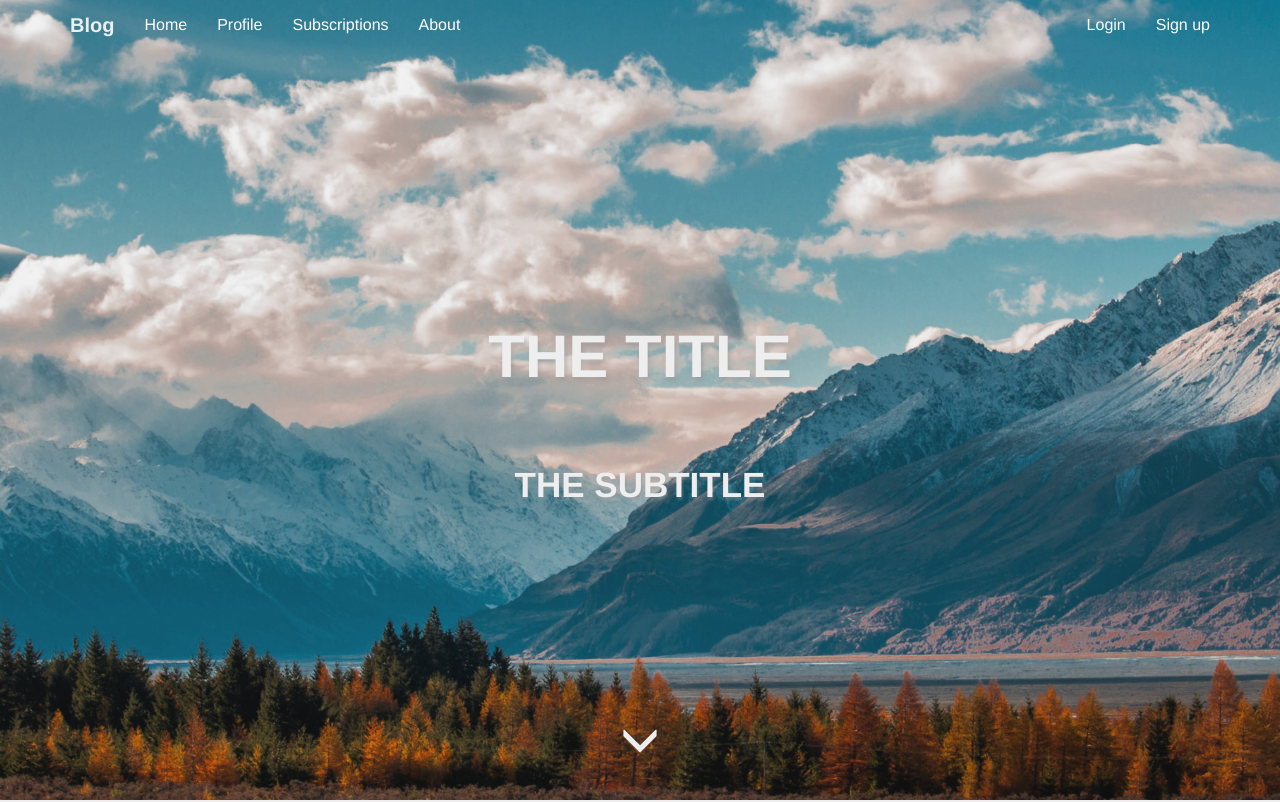
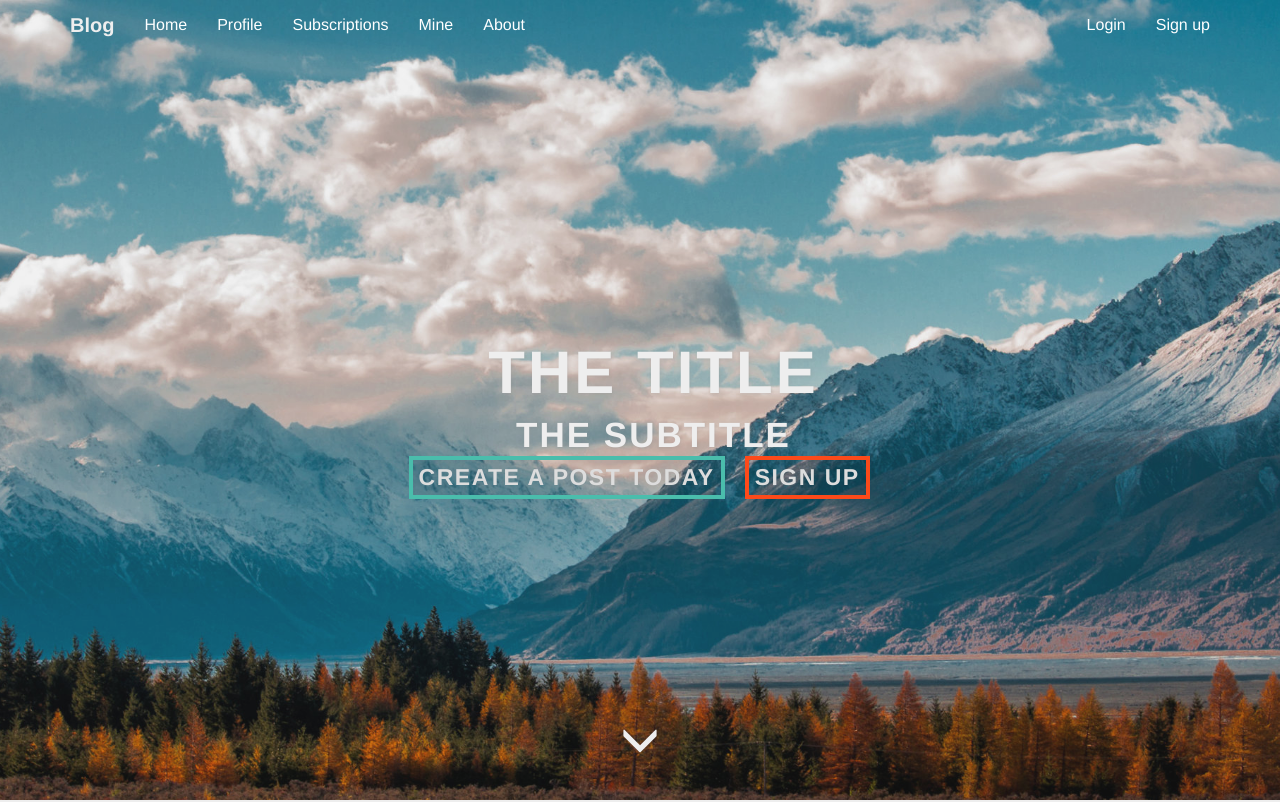
Before and after one commit to someoneontheinternet/blog, a plain HTML site: page index.html in a window 1280 px wide. Shown: the top 802 px of the page. Drawn offline with nearby package versions, Linux system fonts and the light colour scheme.

Commit message:
Add files via upload

```diff
--- a/index.html
+++ b/index.html
@@ -18,12 +18,20 @@
   <div class="banner">
 
     <div class="banner-background">
-      <h2 class="banner-title pre">The Title</h2>
-      <h5 class="banner-subtitle pre">The subtitle</h5>
+      <div class="title-container">
+        <h2 class="banner-title pre">The Title</h2>
+        <h5 class="banner-subtitle pre">The subtitle</h5>
+      </div>
+      <div class="title-position pre">
+        <div class="title-button">
+          <button class="button button-info" name="create-post">Create a post today</button>
+          <button class="button button-warning" name="sign-up">Sign up</button>
+        </div>
+      </div>
       <span class="banner-scrolldown pre glyphicon glyphicon-menu-down"></span>
     </div>
 
-    <nav class="navbar navbar-inverse navbar-fixed-top">
+    <nav class="navbar pre navbar-inverse navbar-fixed-top">
       <div class="container">
         <div class="navbar-header">
 
@@ -42,17 +50,37 @@
         <div class="collapse navbar-collapse" id="navbar-top-toggle">
 
           <ul class="nav navbar-nav navbar-center">
-            <li class="m-before"></li>
-            <li><a href="#">Home</a></li>
-            <li><a href="#">Profile</a></li>
-            <li><a href="#">Subscriptions</a></li>
-            <li><a href="#">About</a></li>
-            <li class="m-after"></li>
+            <li>
+              <a href="#">Home</a>
+              <div class="bar"></div>
+            </li>
+            <li>
+              <a href="#">Profile</a>
+              <div class="bar"></div>
+            </li>
+            <li>
+              <a href="#">Subscriptions</a>
+              <div class="bar"></div>
+            </li>
+            <li>
+              <a href="#">Mine</a>
+              <div class="bar"></div>
+            </li>
+            <li>
+              <a href="#">About</a>
+              <div class="bar"></div>
+            </li>
           </ul>
 
           <ul class="nav navbar-nav navbar-right">
-            <li><a href="#">Login</a></li>
-            <li><a href="#">Sign up</a></li>
+            <li>
+              <a href="#">Login</a>
+              <div class="bar"></div>
+            </li>
+            <li>
+              <a href="#">Sign up</a>
+              <div class="bar"></div>
+            </li>
           </ul>
         </div>
 
@@ -136,6 +164,8 @@
 
     </div>
 
+    <br /><br /><br /><br /><br /><br /><br /><br /><br /><br /><br /><br /><br /><br /><br /><br /><br />
+
     <div class="page-finder">
       <nav aria-label="Page navigation">
         <ul class="pagination">
@@ -195,6 +225,7 @@
 <footer>
   <script src="https://ajax.googleapis.com/ajax/libs/jquery/1.12.4/jquery.min.js"></script>
   <script src="https://maxcdn.bootstrapcdn.com/bootstrap/3.3.7/js/bootstrap.min.js"></script>
+  <script src="https://cdnjs.cloudflare.com/ajax/libs/underscore.js/1.8.3/underscore-min.js"></script>
   <script src="./main.js"></script>
 </footer>
 </html>
--- a/main.css
+++ b/main.css
@@ -21,47 +21,61 @@ body {
   background-color: rgba(150, 150, 150, 0.1);
 }
 
+.title-container {
+  position: absolute;
+  top: 40vh;
+  left: calc(50vw - 151.655px);
+  text-shadow: 1px 1px 3px rgba(150, 150, 150, 0.3);
+}
+
 .banner-title {
-  position: absolute;
-  text-shadow: 2px 4px 4px rgba(150, 150, 150, 0.5);
+  position: relative;
+  top: 0px;
+  color: #eee;
   text-transform: uppercase;
-  color: #eee;
-  font-weight: bolder;
+  font-weight: bold;
+  letter-spacing: 3px;
   font-size: 60px;
-  top: 38vh;
-  left: calc(50vw - (303.31px) / 2);
+  text-align: center;
+
   transition-duration: 0.5s;
   transition-timing-function: ease;
 }
 
-.banner-title.pre {
-  opacity: -1;
-  top: 60vh;
-}
+.banner-subtitle {
+  position: relative;
+  top: 0px;
+  color: #eee;
+  text-transform: uppercase;
+  font-weight: bold;
+  letter-spacing: 2px;
+  font-size: 35px;
+  text-align: center;
 
-.banner-subtitle {
-  position: absolute;
-  text-shadow: 1px 3px 3px rgba(150, 150, 150, 0.4);
-  text-transform: uppercase;
-  color: #eee;
-  font-weight: bold;
-  font-size: 35px;
-  top: 48.5vh;
-  left: calc(50vw - (250.81px) / 2);
-  transition-delay: 0.25s;
-  transition-duration: 0.5s;
+  transition-delay: 0.1s;
+  transition-duration: 0.4s;
   transition-timing-function: ease;
 }
 
-@media screen and (min-aspect-ratio: 1/1) {
-    .banner-subtitle {
-      top: 57vh;
-    }
+.banner-title.pre {
+    top: 6vh;
+    opacity: 0.1;
 }
 
 .banner-subtitle.pre {
-  opacity: -1;
-  top: 75vh;
+  top: 10vh;
+  opacity: 0;
+}
+
+nav.navbar {
+  transition-delay: 0.1s;
+  transition-duration: 0.3s;
+  transition-timing-function: ease;
+}
+
+nav.navbar.pre {
+  top: -4vh;
+  opacity: 0.3;
 }
 
 .banner-background span {
@@ -70,6 +84,8 @@ body {
   font-size: 40px;
   top: 90vh;
   left: calc(50vw - 20px);
+
+  transition-delay: 0.2s;
   transition-duration: 0.5s;
   transition-timing-function: ease;
 }
@@ -244,9 +260,72 @@ div.footer {
   grow: 1;
 }
 
+@media screen and (max-width: 520px) {
+  .title-position {
+    visibility: hidden;
+  }
+}
 
+.title-position {
+  position: absolute;
+  top: 57vh;
+  left: calc(50vw - 241.4px);
 
+  transition-delay: 0.25s;
+  transition-duration: 0.2s;
+  transition-timing-function: ease;
+}
 
+.title-position.pre {
+  top: 63vh;
+  opacity: 0;
+}
+
+.title-button {
+  display: flex;
+  justify-content: space-around;
+}
+
+.button {
+  background: rgba(0, 0, 0, 0.05);
+  border: none;
+  color: #ddd;
+  font-weight: bold;
+  letter-spacing: 1.5px;
+  font-size: 23px;
+  text-transform: uppercase;
+  margin-left: 10px;
+  margin-right: 10px;
+  outline: none;
+
+  transition-duration: 0.2s;
+  transition-timing-function: ease;
+}
+
+.button:hover {
+  background: rgba(255, 255, 255, 0.3);
+  color: #fff;
+}
+
+.button-info {
+  border: 4px solid #4abdac;
+}
+
+.button-warning {
+  border: 4px solid #fc4a1a;
+}
+
+div.bar {
+  margin-top: -5px;
+  background-color: #fff;
+  height: 5px;
+  width: 0px;
+  transition: width 0.25s ease-in-out;
+}
+
+.navbar-nav li:hover div {
+  width: 60%;
+}
 
 
 
--- a/main.js
+++ b/main.js
@@ -1,12 +1,14 @@
 
-$('html, body').animate({
+$('body').animate({
     scrollTop: "0px"
-}, 0);
+}, 1);
 
 $(window).load(function() {
   $('.banner-title').removeClass('pre');
   $('.banner-subtitle').removeClass('pre');
   $('.banner-scrolldown').removeClass('pre');
+  $('.navbar').removeClass('pre');
+  $('.title-position').removeClass('pre');
 
   var doc = $(window);
   var pos = 0;
@@ -18,14 +20,14 @@ $(window).load(function() {
     start = $('#main-section').offset().top - 50;
   });
 
-  doc.on('scroll', function() {
+  doc.on('scroll', _.throttle(function() {
       pos = doc.scrollTop();
       if (pos >= start) {
         navbar.css('background-color', '#222');
       } else {
         navbar.css('background-color', 'rgba(0, 0, 0, 0)');
       }
-  });
+  }, 100, { leading: true }));
 
 });
 
```
Lines whose indentation alone changed are shown as unchanged.
